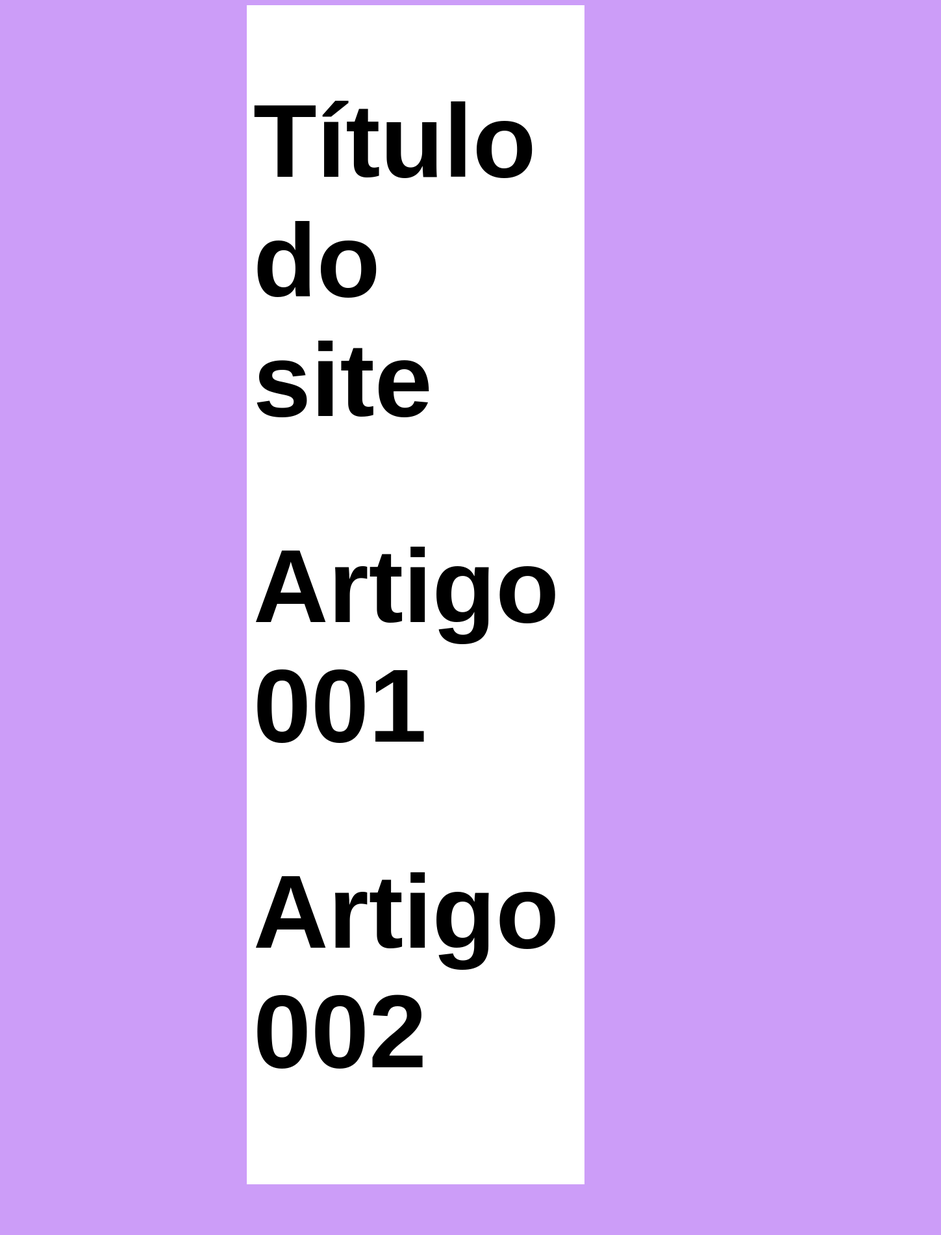
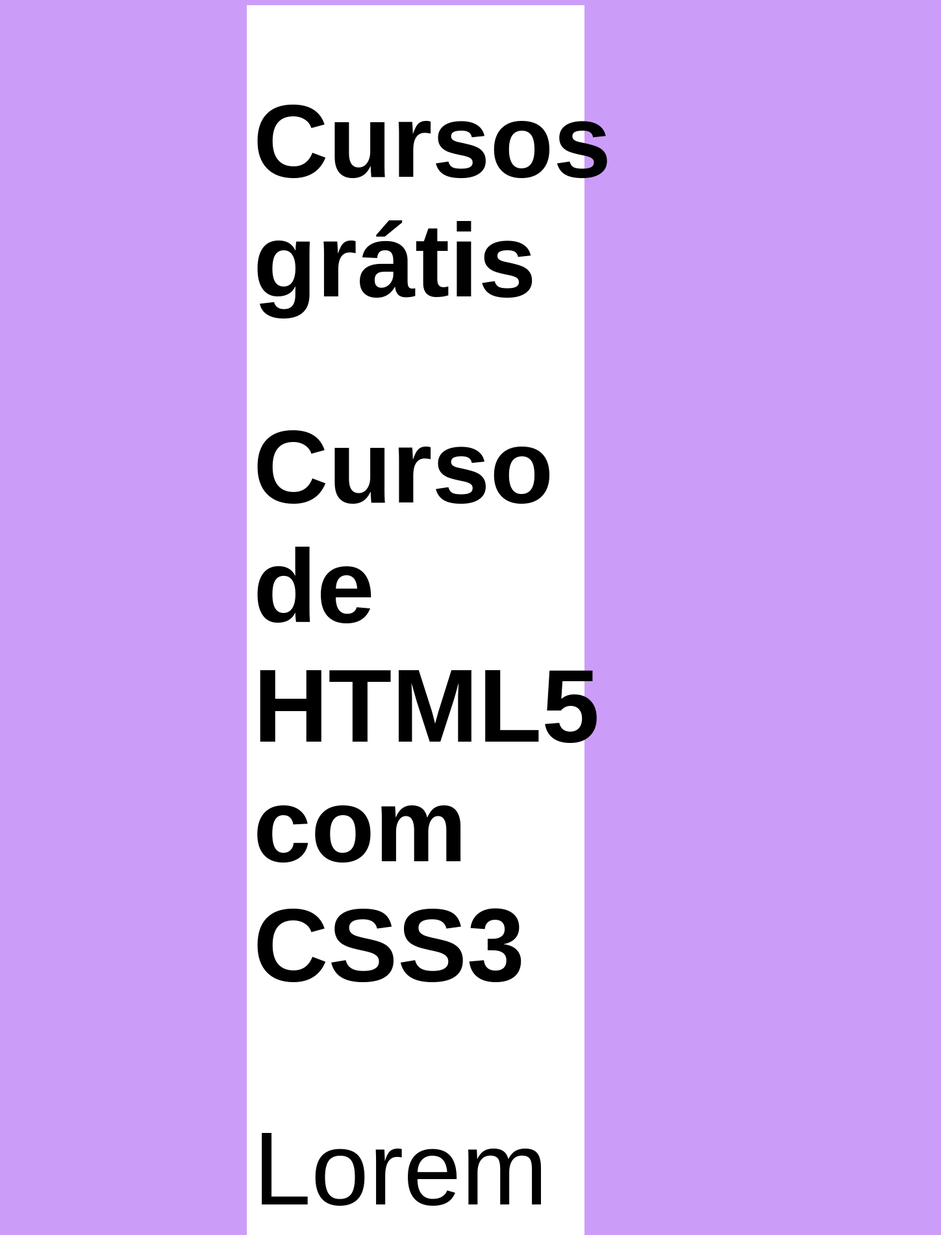
Before and after one commit to thayanagoes/projeto-site, a plain HTML site: page index.html in a window 1280 px wide. Shown: the top 1900 px of the page at 65% size, 1449 px wide, since content can reach past the window. Before the commit the page ends 1830 px from the top, so only its background shows below. Drawn offline with Linux system fonts and the light colour scheme.

Commit message:
Update index.html

```diff
--- a/index.html
+++ b/index.html
@@ -4,19 +4,21 @@
     <meta charset="UTF-8">
     <meta http-equiv="X-UA-Compatible" content="IE=edge">
     <meta name="viewport" content="width=device-width, initial-scale=1.0">
-    <title>Curso em Vídeo</title>
+    <title>Título do Site</title>
     <link rel="stylesheet" href="estilos/style.css">
 </head>
 <body>
     <main>
         <header>
-            <h1>Título do site</h1>
+            <h1>Cursos grátis</h1>
         </header>
         <article>
-            <h2>Artigo 001</h2>
+            <h2>Curso de HTML5 com CSS3</h2>
+            <p>Lorem ipsum dolor sit amet consectetur adipisicing elit. Deserunt labore alias eum, iure qui dolores nihil unde odio consequuntur? Delectus modi harum laboriosam nulla rerum fuga est placeat quaerat in.</p>
         </article>
         <article>
-            <h2>Artigo 002</h2>
+            <h2>Curso de JavaScript</h2>
+            <p>Lorem ipsum dolor sit amet consectetur adipisicing elit. Voluptates, veritatis, accusantium, sequi ducimus praesentium nisi perferendis iste minus totam tempore distinctio. Eligendi assumenda laudantium, fugiat rem alias amet animi eius.</p>
         </article>
     </main>
 </body>
```
